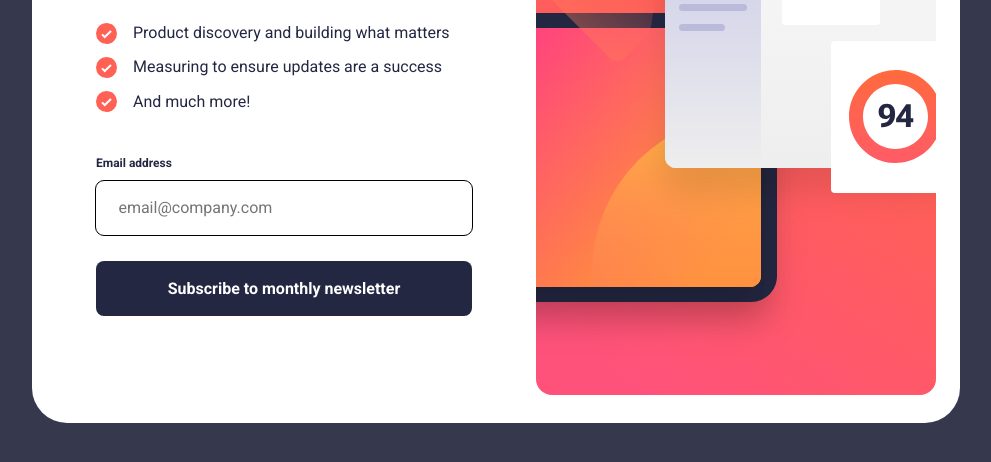
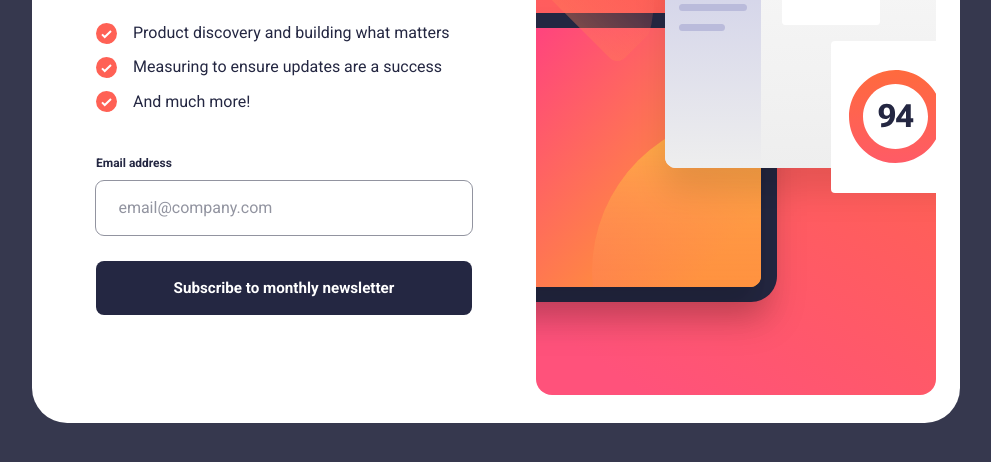
Before and after one commit to complic8-coder/newsletter-sign-up, a plain HTML site: page index.html in a window 1280 px wide. Shown: the part 300-762 px from the top of the page, without its empty margins (144-1135 px from the left). Drawn offline with Linux system fonts and the light colour scheme.

Commit message:
Update styles.css

```diff
--- a/styles.css
+++ b/styles.css
@@ -96,10 +96,18 @@ a {
   padding: 1.1rem 1.4rem;
   border: none;
   border-radius: 0.5rem;
-  outline: 1.5px solid;
+  outline: 1.25px solid var(--grey);
   display: block;
   font-size: 1rem;
   transition: 0.2s ease;
+}
+
+.form__input:focus {
+  outline-color: var(--dark-slate-grey);
+}
+
+.form__input::placeholder {
+  color: var(--grey);
 }
 
 .form__input.error {
@@ -147,7 +155,7 @@ a {
   background-color: var(--dark-slate-grey);
   outline: none;
   display: block;
-  font-size: clamp(0.95rem, 2vw, 1rem);
+  font-size: 0.95rem;
   font-weight: 700;
   text-align: center;
   cursor: pointer;
```
